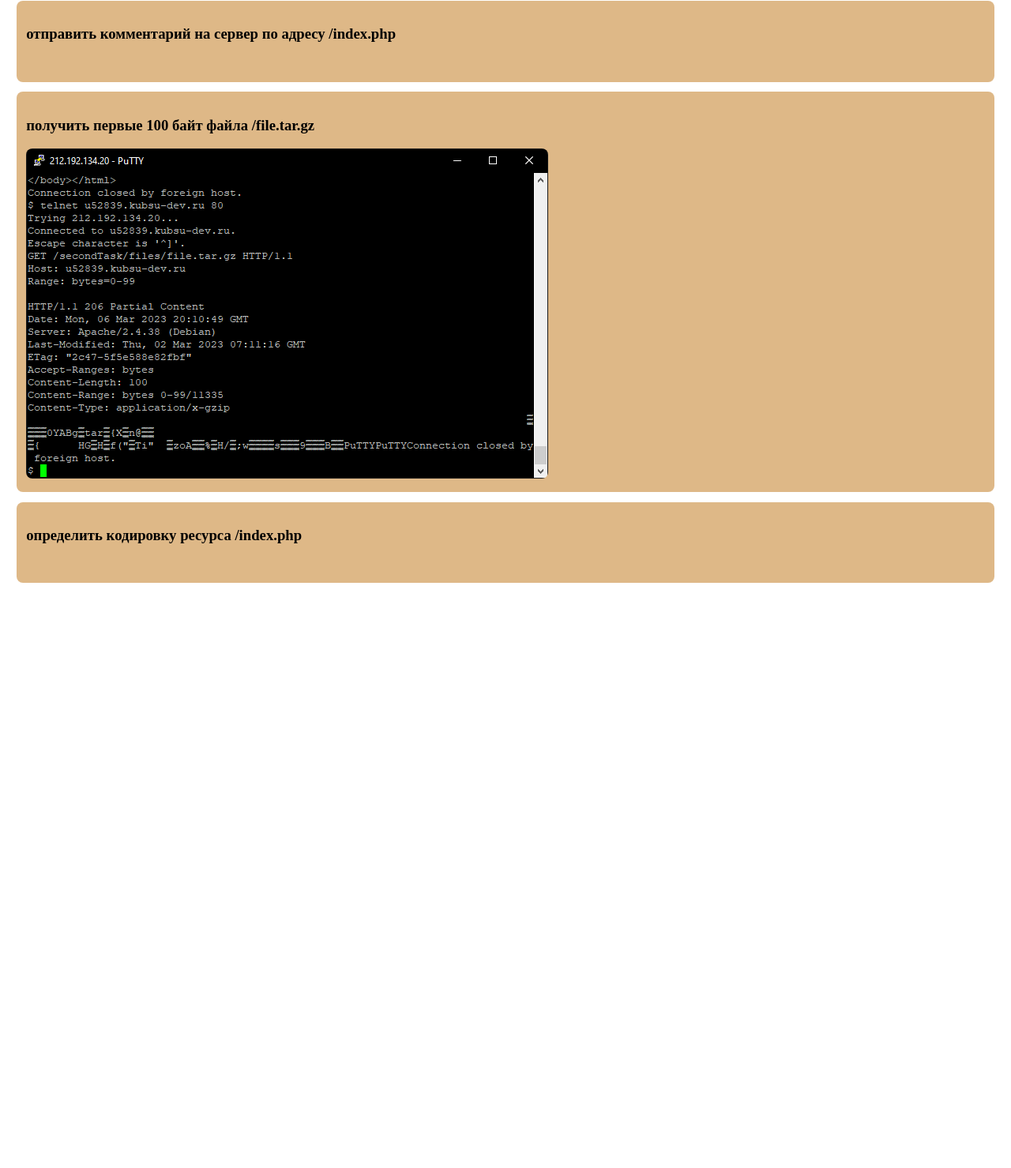
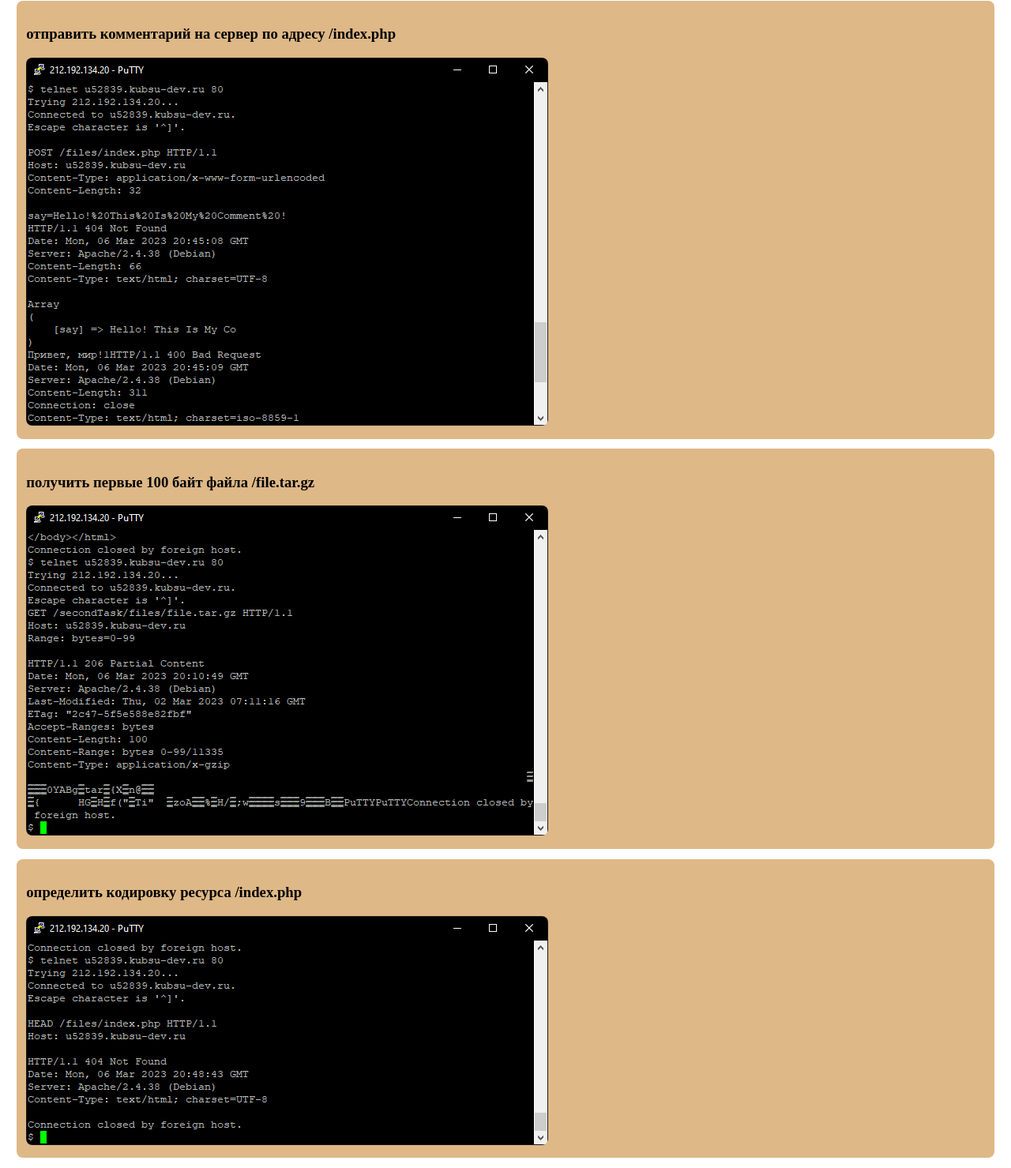
Before and after one commit to DocLivsey/secondTaskBack, a plain HTML site: page index.html in a window 1280 px wide. Shown: the part 2352-3831 px from the top of the page at 79% size. Before the commit the page ends 3103 px from the top, so only its background shows below. Drawn offline with Linux system fonts and the light colour scheme.

Commit message:
efmkasemfklc;as;fqwilsf

```diff
--- a/index.html
+++ b/index.html
@@ -26,7 +26,7 @@
   </div>
   <div class="fifth">
     <h3>отправить комментарий на сервер по адресу /index.php</h3>
-    <img src="" alt="">
+    <img src="./POST_php.png" alt="post_php">
   </div>
   <div class="sixth">
     <h3>получить первые 100 байт файла /file.tar.gz</h3>
@@ -34,7 +34,7 @@
   </div>
   <div class="seventh">
     <h3>определить кодировку ресурса /index.php</h3>
-    <img src="" alt="">
+    <img src="./HEAD_php.png" alt="head_php">
   </div>
 </body>
 </html>
```
Also changed, not shown: HEAD_php.png (added), POST_php.png (added).
